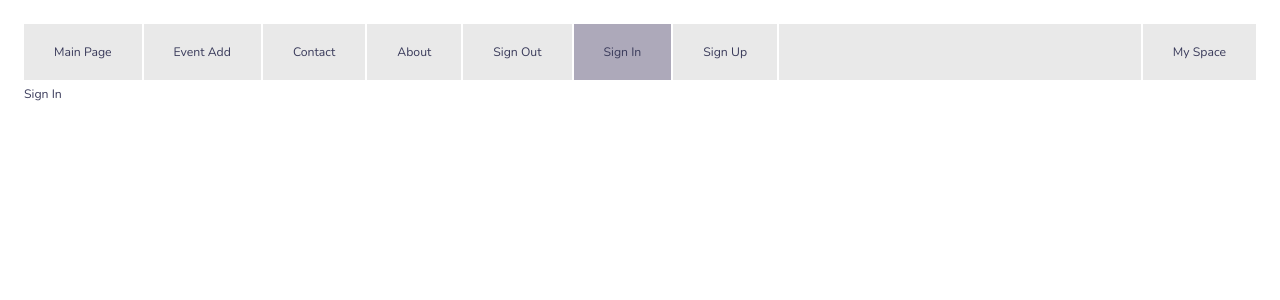
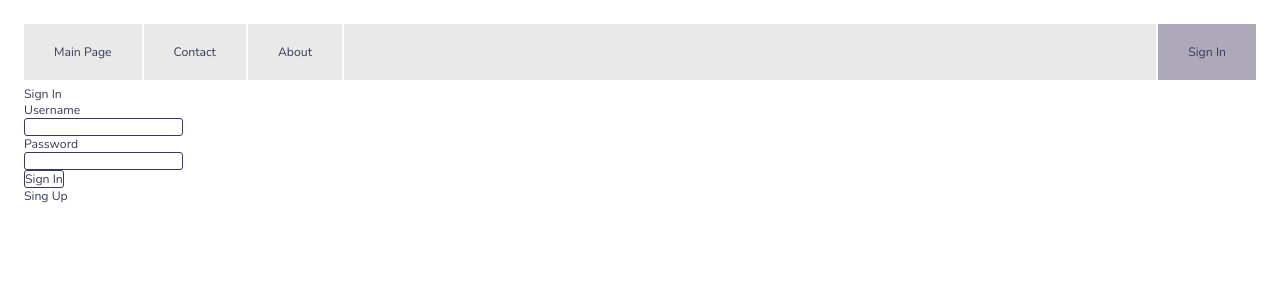
Before and after one commit to kmitrakov/smart-event, a Django app: page /signin/ in a window 1280 px wide. Shown: the top 300 px of the page. Run offline with Django 4.2, Linux system fonts and the light colour scheme.

Commit message:
Все интерфейсы переделаны на Class Based Views.

```diff
--- a/smartevent/event/forms.py
+++ b/smartevent/event/forms.py
@@ -1,6 +1,7 @@
 from django import forms
 from django.core.exceptions import ValidationError
 from django.contrib.auth.forms import UserCreationForm
+from django.contrib.auth.forms import AuthenticationForm
 from django.contrib.auth.models import User
 
 from .models import *
@@ -37,3 +38,8 @@ class SignUpForm(UserCreationForm):
     class Meta:
         model = User
         fields = ['username', 'email', 'password1', 'password2']
+
+
+class SignInForm(AuthenticationForm):
+    username = forms.CharField(label='Username', widget=forms.TextInput(attrs={'class': 'form-input-text'}))
+    password = forms.CharField(label='Password', widget=forms.PasswordInput(attrs={'class': 'form-input-password'}))
--- a/smartevent/event/templates/event/my_space.html
+++ b/smartevent/event/templates/event/my_space.html
@@ -1,5 +1,6 @@
 {% extends 'event/base.html' %}
 
 {% block content %}
-<p>My Space</p>
+<p>My Space ({{user.username}})</p>
+<p><a href="{% url 'sign_out' %}">Sing Out</a></p>
 {% endblock content %}
--- a/smartevent/event/templates/event/sign_in.html
+++ b/smartevent/event/templates/event/sign_in.html
@@ -2,4 +2,16 @@
 
 {% block content %}
 <p>Sign In</p>
+<form method="post">
+    {% csrf_token %}
+    <div>{{ form.non_field_errors }}</div>
+    <p><label for="{{ form.username.id_for_label }}">{{form.username.label}}</label></p>
+    <p>{{ form.username }}</p>
+    <div>{{ form.username.errors }}</div>
+    <p><label for="{{ form.password.id_for_label }}">{{form.password.label}}</label></p>
+    <p>{{ form.password }}</p>
+    <div>{{ form.password.errors }}</div>
+    <button type="submit" class="form-button-submit">Sign In</button>
+    <p><a href="{% url 'sign_up' %}">Sing Up</a></p>
+</form>
 {% endblock content %}
--- a/smartevent/event/urls.py
+++ b/smartevent/event/urls.py
@@ -5,11 +5,11 @@ from .views import *
 urlpatterns = [
     path('', EventIndex.as_view(), name='index'),
     path('event/<int:event_id>/', EventShow.as_view(), name='event'),
-    path('about/', about, name='about'),
     path('eventadd/', EventAdd.as_view(), name='event_add'),
-    path('contact/', contact, name='contact'),
-    path('signin/', sign_in, name='sign_in'),
-    path('signout/', sign_out, name='sign_out'),
+    path('contact/', Contact.as_view(), name='contact'),
+    path('about/', About.as_view(), name='about'),
+    path('signin/', SignIn.as_view(), name='sign_in'),
+    path('signout/', SignOut.as_view(), name='sign_out'),
     path('signup/', SignUp.as_view(), name='sign_up'),
-    path('myspace/', my_space, name='my_space')
+    path('myspace/', MySpace.as_view(), name='my_space')
 ]
--- a/smartevent/event/utils.py
+++ b/smartevent/event/utils.py
@@ -1,14 +1,15 @@
 # TODO: Доработать метод отрисовки menu_main в шаблоне base.html.
 #  Избавиться от дублирования кода.
-menu_main = [{'title': "Main Page", 'urlname': 'index'},
-             {'title': "Event Add", 'urlname': 'event_add'},
-             {'title': "Contact", 'urlname': 'contact'},
-             {'title': "About", 'urlname': 'about'},
-             {'title': "Sign Out", 'urlname': 'sign_out'},
-             {'title': "Sign In", 'urlname': 'sign_in'},
-             {'title': "Sign Up", 'urlname': 'sign_up'},
-             {'title': "My Space", 'urlname': 'my_space'}
-             ]
+# Исходное главное меню.
+from urllib import request
+
+menu_main_initial = [{'title': 'Main Page', 'urlname': 'index'},
+                     {'title': 'Event Add', 'urlname': 'event_add'},
+                     {'title': 'Contact', 'urlname': 'contact'},
+                     {'title': 'About', 'urlname': 'about'},
+                     {'title': 'Sign In', 'urlname': 'sign_in'},
+                     {'title': 'My Space', 'urlname': 'my_space'}
+                     ]
 
 
 class DataMixin:
@@ -20,11 +21,28 @@ class DataMixin:
     def get_user_context(self, **kwargs):
         context = kwargs
 
-        menu_user = menu_main.copy()
+        # TODO: Перенести в отдельный метод.
+        #  Избавиться от лишних циклов.
+        # Изменение главного меню в зависимости от контекста пользователя.
+        menu_main = menu_main_initial.copy()
+        if not self.request.user.is_authenticated:
+            for i in range(len(menu_main)):
+                if menu_main[i]['title'] == 'Event Add':
+                    del menu_main[i]
+                    break
 
-        # TODO: Добавить удаление пунктов меню для неавторизованных пользователей.
-        #if not self.request.user.is_authenticated:
+            for i in range(len(menu_main)):
+                if menu_main[i]['title'] == 'My Space':
+                    del menu_main[i]
+                    break
 
-        context['menu_main'] = menu_user
+        else:
+            for i in range(len(menu_main)):
+                if menu_main[i]['title'] == 'Sign In':
+                    del menu_main[i]
+                    break
+
+
+        context['menu_main'] = menu_main
 
         return context
--- a/smartevent/event/views.py
+++ b/smartevent/event/views.py
@@ -2,8 +2,11 @@ from django.contrib.auth.decorators import login_required
 from django.shortcuts import render, redirect, get_object_or_404
 from django.http import HttpResponse, HttpResponseNotFound, Http404
 from django.urls import reverse_lazy
-from django.views.generic import ListView, DetailView, CreateView
+from django.views.generic import ListView, DetailView, CreateView, TemplateView, View
 from django.contrib.auth.mixins import LoginRequiredMixin
+from django.contrib.auth.views import LoginView
+from django.contrib.auth import logout
+from django.contrib.auth import login
 
 from .forms import *
 from .models import *
@@ -48,40 +51,30 @@ class EventAdd(LoginRequiredMixin, DataMixin, CreateView):
         return dict(list(context.items()) + list(c_def.items()))
 
 
-def about(request):
-    context = {
-        'title': 'About',
-        'menu_main': menu_main
-    }
+class Contact(DataMixin, TemplateView):
+    template_name = 'event/contact.html'
 
-    return render(request, 'event/about.html', context=context)
+    def get_context_data(self, *, object_list=None, **kwargs):
+        context = super().get_context_data(**kwargs)
+        c_def = self.get_user_context(title='Contact')
+        return dict(list(context.items()) + list(c_def.items()))
 
 
-def contact(request):
-    context = {
-        'title': 'Contact',
-        'menu_main': menu_main
-    }
+class About(DataMixin, TemplateView):
+    template_name = 'event/about.html'
 
-    return render(request, 'event/contact.html', context=context)
+    def get_context_data(self, *, object_list=None, **kwargs):
+        context = super().get_context_data(**kwargs)
+        c_def = self.get_user_context(title='About')
+        return dict(list(context.items()) + list(c_def.items()))
 
 
-def sign_in(request):
-    context = {
-        'title': 'Sign In',
-        'menu_main': menu_main
-    }
+class SignOut(View):
+    def get(self, request):
+        logout(request)
+        return redirect('index')
 
-    return render(request, 'event/sign_in.html', context=context)
-
-
-def sign_out(request):
-    context = {
-        'title': 'Sign Out',
-        'menu_main': menu_main
-    }
-
-    return render(request, 'event/sign_out.html', context=context)
+    # TODO: Подумать, как вернуть этот класс к типу TemplateView.
 
 
 class SignUp(DataMixin, CreateView):
@@ -94,15 +87,35 @@ class SignUp(DataMixin, CreateView):
         c_def = self.get_user_context(title='Sign Up')
         return dict(list(context.items()) + list(c_def.items()))
 
+    # Если пользователь успешно зарегистрирован,
+    # то он автоматически аутентифицируется и перенеправляется
+    # на главную страницу.
+    def form_valid(self, form):
+        user = form.save()
+        login(self.request, user)
+        return redirect('index')
 
-@login_required
-def my_space(request):
-    context = {
-        'title': 'My Space',
-        'menu_main': menu_main
-    }
 
-    return render(request, 'event/my_space.html', context=context)
+class SignIn(DataMixin, LoginView):
+    form_class = SignInForm
+    template_name = 'event/sign_in.html'
+
+    def get_context_data(self, *, object_list=None, **kwargs):
+        context = super().get_context_data(**kwargs)
+        c_def = self.get_user_context(title='Sign In')
+        return dict(list(context.items()) + list(c_def.items()))
+
+    def get_success_url(self):
+        return reverse_lazy('index')
+
+
+class MySpace(DataMixin, TemplateView):
+    template_name = 'event/my_space.html'
+
+    def get_context_data(self, *, object_list=None, **kwargs):
+        context = super().get_context_data(**kwargs)
+        c_def = self.get_user_context(title='My Space')
+        return dict(list(context.items()) + list(c_def.items()))
 
 
 def pageNotFound(request, exception):
--- a/smartevent/smartevent/settings.py
+++ b/smartevent/smartevent/settings.py
@@ -124,3 +124,5 @@ STATICFILES_DIRS = []
 # https://docs.djangoproject.com/en/4.1/ref/settings/#default-auto-field
 
 DEFAULT_AUTO_FIELD = 'django.db.models.BigAutoField'
+
+# LOGIN_REDIRECT_URL = '/'
```
